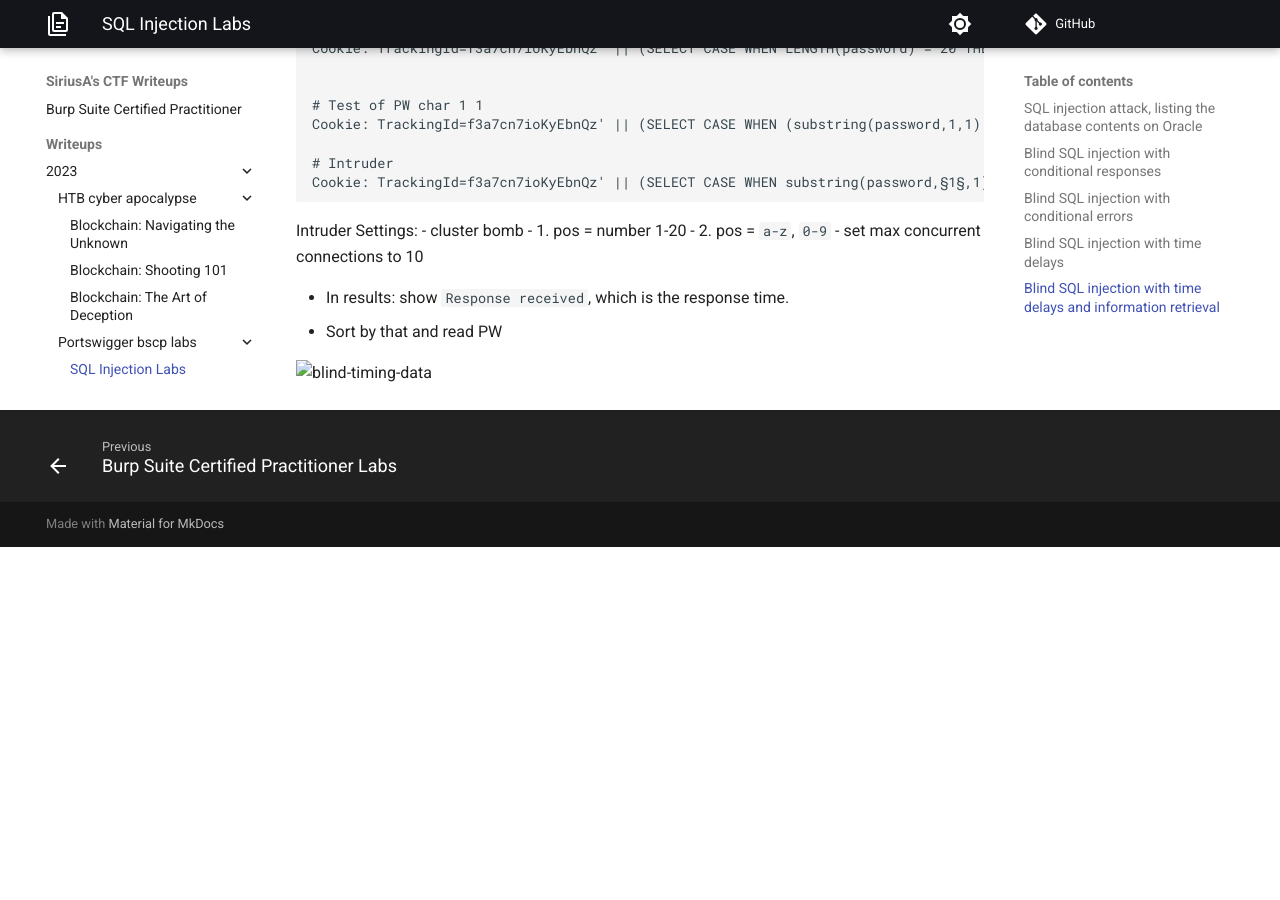
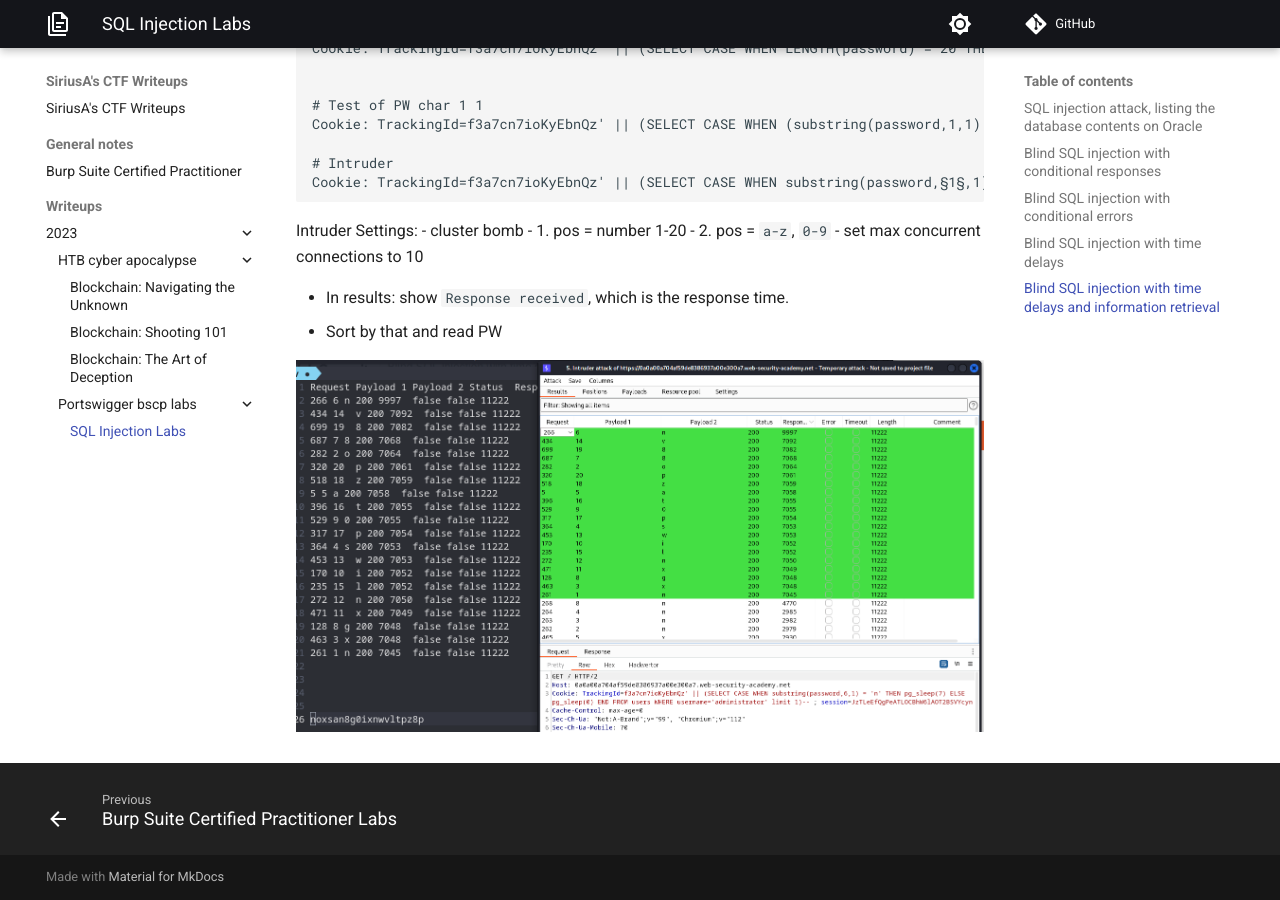
Before and after one commit to Sirius-A/ctf-writeups, an MkDocs documentation site: the page built from docs/writeups/2023/portswigger-bscp-labs/sql-injections.md, in a window 1280 px wide and 900 px high, scrolled down 3150 px. Built offline with MkDocs 1.6.1 and Material for MkDocs 9.7.7, drawn with Linux system fonts in a browser that asks for light colours; comment, search, counter and statistics services are not loaded; before the commit the page ends 3697 px from its top, so only the background shows below that.

Commit message:
fix(bscp): correct image refernce

```diff
--- a/docs/writeups/2023/portswigger-bscp-labs/sql-injections.md
+++ b/docs/writeups/2023/portswigger-bscp-labs/sql-injections.md
@@ -155,4 +155,4 @@ Intruder Settings:
 - In results: show `Response received`, which is the response time.
   - Sort by that and read PW
 
-![blind-timing-data](img/blind-timing-data.png)
+![blind-timing-data](images/blind-timing-data.png)
```
